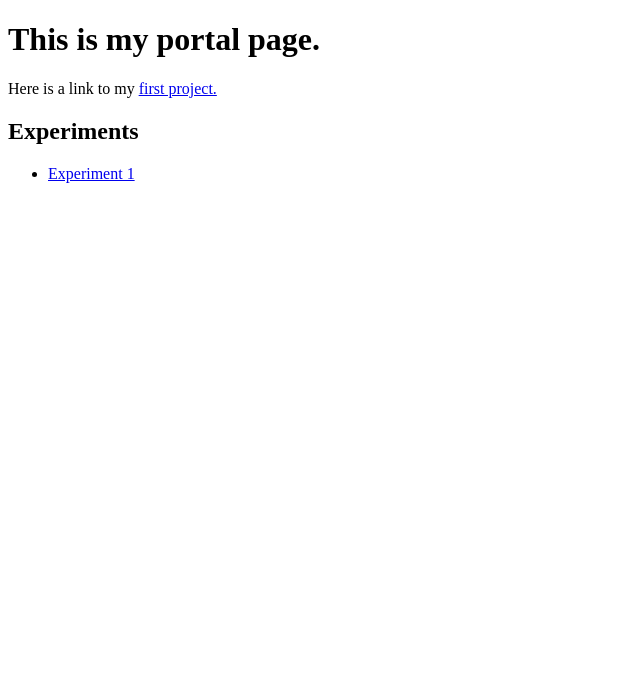
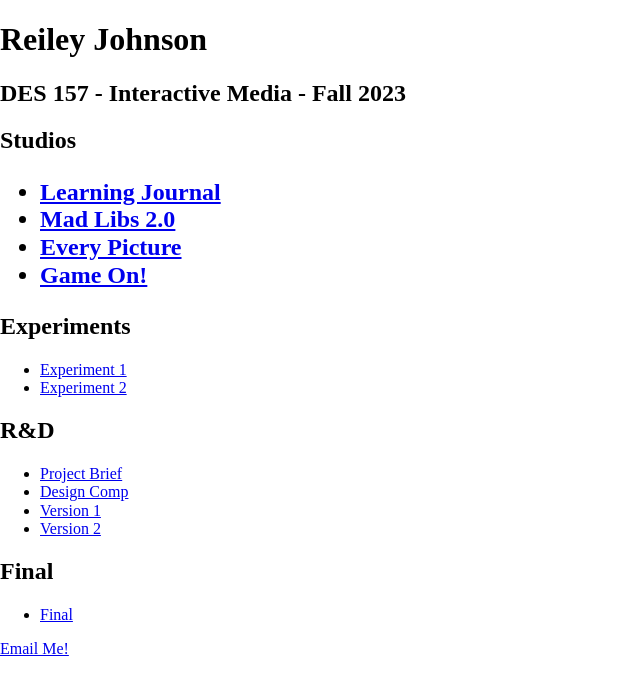
Before and after one commit to reileyaj/des157a, a plain HTML site: page index.html in a window 1280 px wide. Shown: the whole page, without its empty margins (0-640 px from the left). Drawn offline with nearby package versions, Linux system fonts and the light colour scheme.

Commit message:
finished index's html

```diff
--- a/index.html
+++ b/index.html
@@ -4,14 +4,48 @@
     <meta charset="UTF-8">
     <meta name="viewport" content="width=device-width, initial-scale=1.0">
     <title>DES 157A Portal</title>
+    <link href="https://cdnjs.cloudflare.com/ajax/libs/normalize/8.0.1/normalize.min.css" rel="stylesheet">
+    <link href="styles.css" rel="stylesheet">
 </head>
 <body>
-    <h1>This is my portal page.</h1>
-    <p>Here is a link to my <a href="project1.html">first project.</a></p>
-
-    <h2>Experiments</h2>
-    <ul>
-        <li><a href="exp/exp1.html">Experiment 1</a></li>
-    </ul>
+    <header>
+        <h1>Reiley Johnson</h1>
+        <h2>DES 157 - Interactive Media - Fall 2023</h2>
+        <div id="banner"></div>
+    </header>
+    <main>
+        <section>
+            <h2>Studios</h>
+            <ul>
+                <li><a href="#">Learning Journal</a></li>
+                <li><a href="#">Mad Libs 2.0</a></li>
+                <li><a href="#">Every Picture</a></li>
+                <li><a href="#">Game On!</a></li>
+            </ul>
+            <h2>Experiments</h2>
+            <ul>
+                 <li><a href="exp/exp1.html">Experiment 1</a></li>
+                <li><a href="#">Experiment 2</a></li>
+            </ul>
+        </section>
+         <section>
+             <h2>R&D</h2>
+            <ul>
+                <li><a href="#">Project Brief</a></li>
+                <li><a href="#">Design Comp</a></li>
+                <li><a href="#">Version 1</a></li>
+                <li><a href="#">Version 2</a></li>
+            </ul>
+        </section>
+        <section>
+            <h2>Final</h2>
+            <ul>
+                <li><a href="#">Final</a></li>
+            </ul>
+        </section>
+    </main>
+    <footer>
+        <a href="mailto:&#114;&#101;&#097;&#106;&#111;&#104;&#110;&#115;&#111;&#110;&#064;&#117;&#099;&#100;&#097;&#118;&#105;&#115;&#046;&#101;&#100;&#117;">Email Me!</a>
+    </footer>
 </body>
 </html>
```
Also changed, not shown: project1.html (deleted, +0 -11 lines), styles.css (added).
